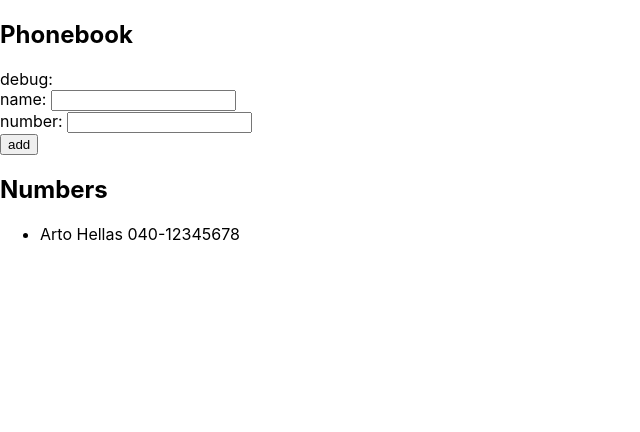
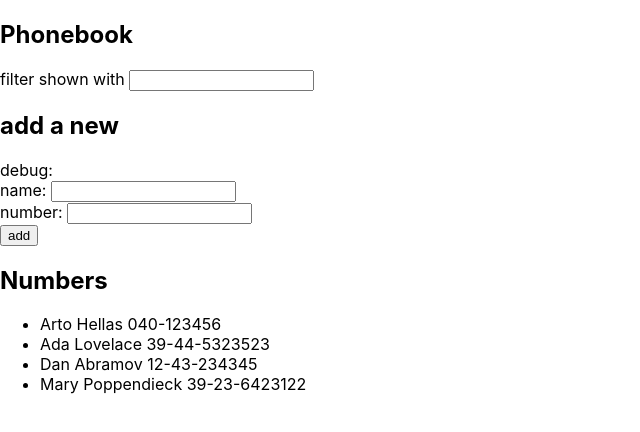
Before and after one commit to Hirvo/Fullstack, a React (Create React App) app in the folder Harjoitukset/Osa2/puhelinluettelo/: page / in a window 1280 px wide. Shown: the top 432 px of the page, without its empty margins (0-640 px from the left). Built offline with nearby package versions, Linux system fonts and the light colour scheme.

Commit message:
puhelinluettelo step 4 done

```diff
--- a/Harjoitukset/Osa2/puhelinluettelo/src/App.js
+++ b/Harjoitukset/Osa2/puhelinluettelo/src/App.js
@@ -9,13 +9,15 @@ const Person = ({ person }) => {
 }
 
 const App = () => {
-  const [ persons, setPersons] = useState([
-    { name: 'Arto Hellas',
-      number: "040-12345678"
-    }
+  const [persons, setPersons] = useState([
+    { name: 'Arto Hellas', number: '040-123456' },
+    { name: 'Ada Lovelace', number: '39-44-5323523' },
+    { name: 'Dan Abramov', number: '12-43-234345' },
+    { name: 'Mary Poppendieck', number: '39-23-6423122' }
   ])
   const [ newName, setNewName ] = useState('')
   const [ newNumber, setNewNumber ] = useState('')
+  const [ newFilter, setNewFilter ] = useState('')
 
   const addName = (event) => {
     event.preventDefault()
@@ -34,6 +36,12 @@ const App = () => {
 
 }
 
+const filtering = persons.filter(person => {
+  return Object.keys(person).some(key =>
+    person[key].toLowerCase().includes(newFilter)
+  );
+});
+
 const handlePersonsChange = (event) => {
   setNewName(event.target.value)
 }
@@ -42,9 +50,20 @@ const handleNumberChange = (event) => {
   setNewNumber(event.target.value)
 }
 
+const handleFilterChange = event => {
+  setNewFilter(event.target.value.toLowerCase());
+};
+
   return (
     <div>
       <h2>Phonebook</h2>
+
+      <div>
+        filter shown with <input value={newFilter}
+      onChange={handleFilterChange}/>
+      </div>
+
+      <h2>add a new</h2>
       <div>debug: {newName}</div>
 
       <form onSubmit={addName}>
@@ -62,7 +81,7 @@ const handleNumberChange = (event) => {
       </form>
       <h2>Numbers</h2>
       <ul>
-          {persons.map(person =>
+          {filtering.map(person =>
           <Person key={person.name} person={person} />
         )}
       </ul>
```
